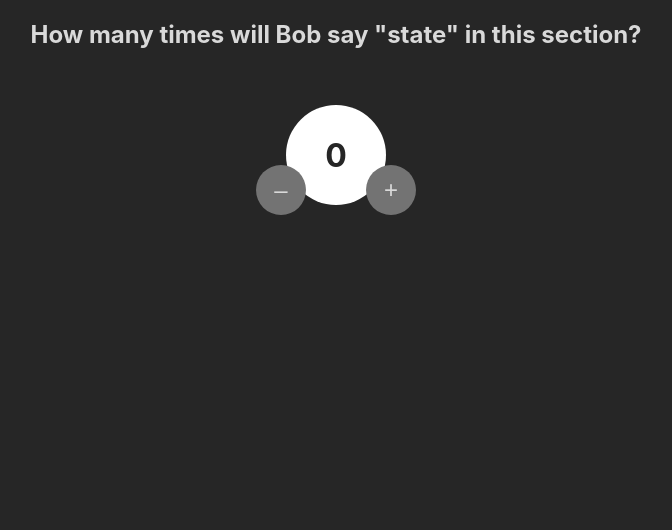
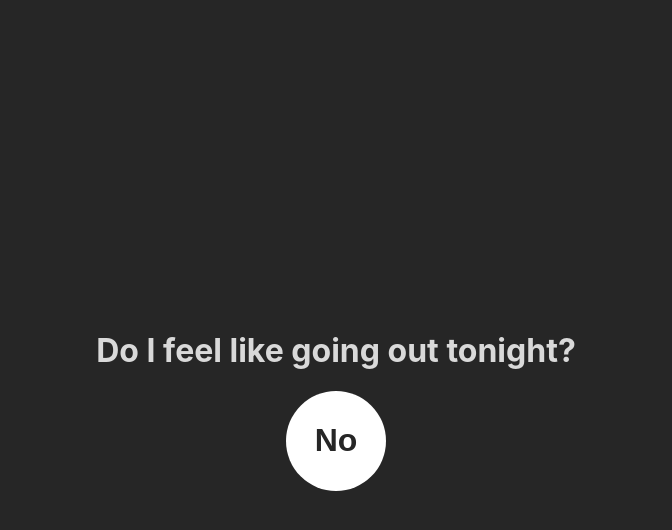
Before and after one commit to HarikaPenukonda/react-projects-prep, a React (Vite) app: page / in a window 1280 px wide. Shown: the top 530 px of the page, without its empty margins (304-976 px from the left). Built offline with nearby package versions, Linux system fonts and the light colour scheme.

Commit message:
ternary practice - challenge 1

```diff
--- a/src/App.jsx
+++ b/src/App.jsx
@@ -9,7 +9,9 @@
 // import Joke from './props_practice'
 //import ChefClaude from './ChefClaude'
 // import UseStatePractice from "./UseState/practice"
-import AppOne from "./UseState/practice/statepractice"
+// import AppOne from "./UseState/practice/statepractice"
+
+import TernaryApp from "./UseState/practice/ternarypractice"
 
 
 function App() {
@@ -24,7 +26,8 @@ function App() {
     {/* <Joke/> */}
     {/* <ChefClaude/> */}
     {/* <UseStatePractice/>  usestate practice one*/}
-    <AppOne/>
+    {/* <AppOne/>  */}
+    <TernaryApp/>
    </>
   )
 }
--- /dev/null
+++ b/src/UseState/practice/ternarypractice.jsx
@@ -0,0 +1,24 @@
+import '../tp.css'
+export default function TernaryApp() {
+    /**
+     * Challenge: Replace the if/else below with a ternary
+     * to determine the text that should display on the page
+     */
+    const isGoingOut = false
+
+    let answer = isGoingOut ? "Yes" : "No"// 👈 Use ternary here
+
+    // Remove the code below 👇 once your ternary is done
+    // if(isGoingOut === true) {
+    //     answer = "Yes"
+    // } else {
+    //     answer = "No"
+    // }
+
+    return (
+        <main>
+            <h1 className="title">Do I feel like going out tonight?</h1>
+            <button className="value">{answer}</button>
+        </main>
+    )
+}
--- /dev/null
+++ b/src/UseState/tp.css
@@ -0,0 +1,40 @@
+* {
+    box-sizing: border-box;
+}
+
+body {
+    margin: 0;
+    font-family: 'Inter', sans-serif;
+    background-color: #262626;
+    color: #D9D9D9;
+    padding: 20px;
+    height: 100vh;
+    display: flex;
+    justify-content: center;
+    align-items: center;
+}
+
+main {
+    display: flex;
+    flex-direction: column;
+    align-items: center;
+}
+
+main > .title {
+    text-align: center;
+}
+
+main > .value {
+    background-color: white;
+    border: none;
+    border-radius: 50%;
+    height: 100px;
+    width: 100px;
+    display: flex;
+    justify-content: center;
+    align-items: center;
+    color: #262626;
+    font-size: 2rem;
+    font-weight: bold;
+    cursor: pointer;
+}
```
